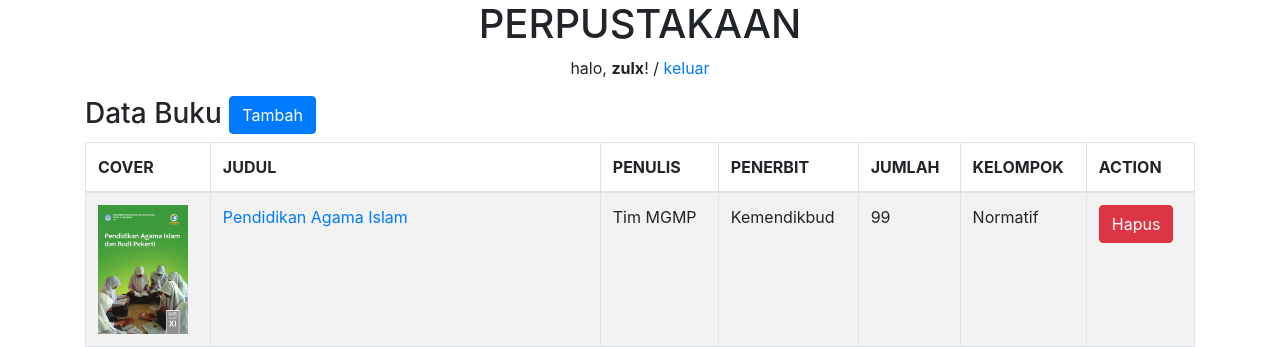
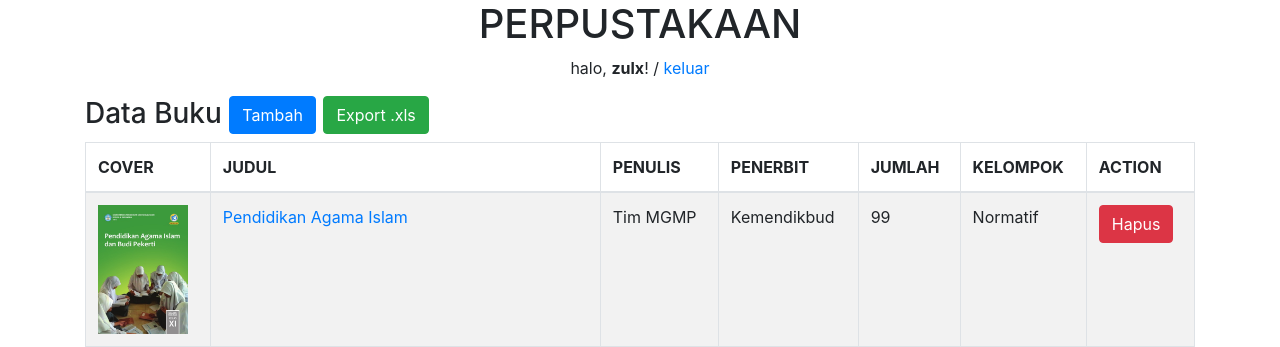
Before and after one commit to writerlab/perpus, a Django app: page /buku/ in a window 1280 px wide. Shown: the top 347 px of the page. Run offline with Django 3.2, Linux system fonts and the light colour scheme; a user stored in the database is signed in; data comes from the database, SQL or seed files in the repository; both versions use the stored data as it was after the commit; some libraries are stand-ins or nearby versions.

Commit message:
new feature/episode 18: export file

```diff
--- a/perpus/urls.py
+++ b/perpus/urls.py
@@ -14,6 +14,7 @@ urlpatterns = [
     path('masuk/', LoginView.as_view(), name='masuk'),
     path('keluar/', LogoutView.as_view(next_page='masuk'), name='keluar'),
     path('signup/', signup, name='signup'),
+    path('export/xls/', export_xls, name='export_xls'),
 ]
 
 if settings.DEBUG:
--- a/perpustakaan/templates/buku.html
+++ b/perpustakaan/templates/buku.html
@@ -8,6 +8,7 @@
       <h3>
         Data Buku
         <a href="{% url 'tambah_buku' %}" class="btn btn-primary">Tambah</a>
+        <a href="{% url 'export_xls' %}" class="btn btn-success">Export .xls</a>
       </h3>
 
       {% for message in messages %}
--- a/perpustakaan/views.py
+++ b/perpustakaan/views.py
@@ -1,10 +1,18 @@
-from django.shortcuts import render, redirect
+from django.shortcuts import render, redirect, HttpResponse
 from perpustakaan.models import Buku
 from perpustakaan.forms import FormBuku
 from django.contrib import messages
 from django.contrib.auth.decorators import login_required
 from django.conf import settings
 from django.contrib.auth.forms import UserCreationForm
+from perpustakaan.resource import BukuResource
+
+def export_xls(request):
+    buku = BukuResource()
+    dataset = buku.export()
+    response = HttpResponse(dataset.xls, content_type='application/vnd.ms-excel')
+    response['Content-Disposition'] = 'attachment; filename="laporan buku.xls"'
+    return response
 
 @login_required(login_url=settings.LOGIN_URL)
 def signup(request):
```
Also changed, not shown: perpustakaan/resource.py (added, +11 -0 lines), db.sqlite3.
